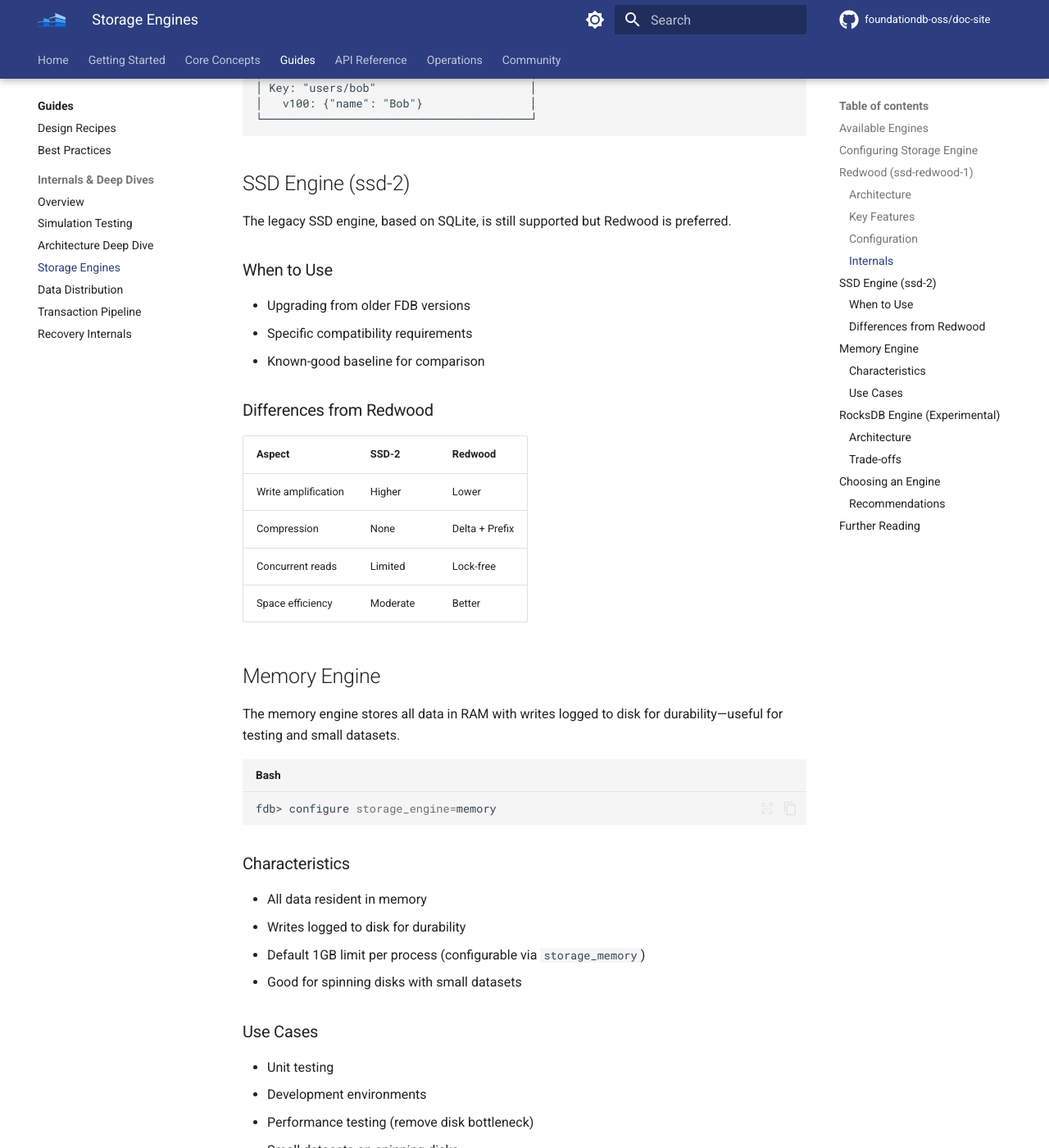
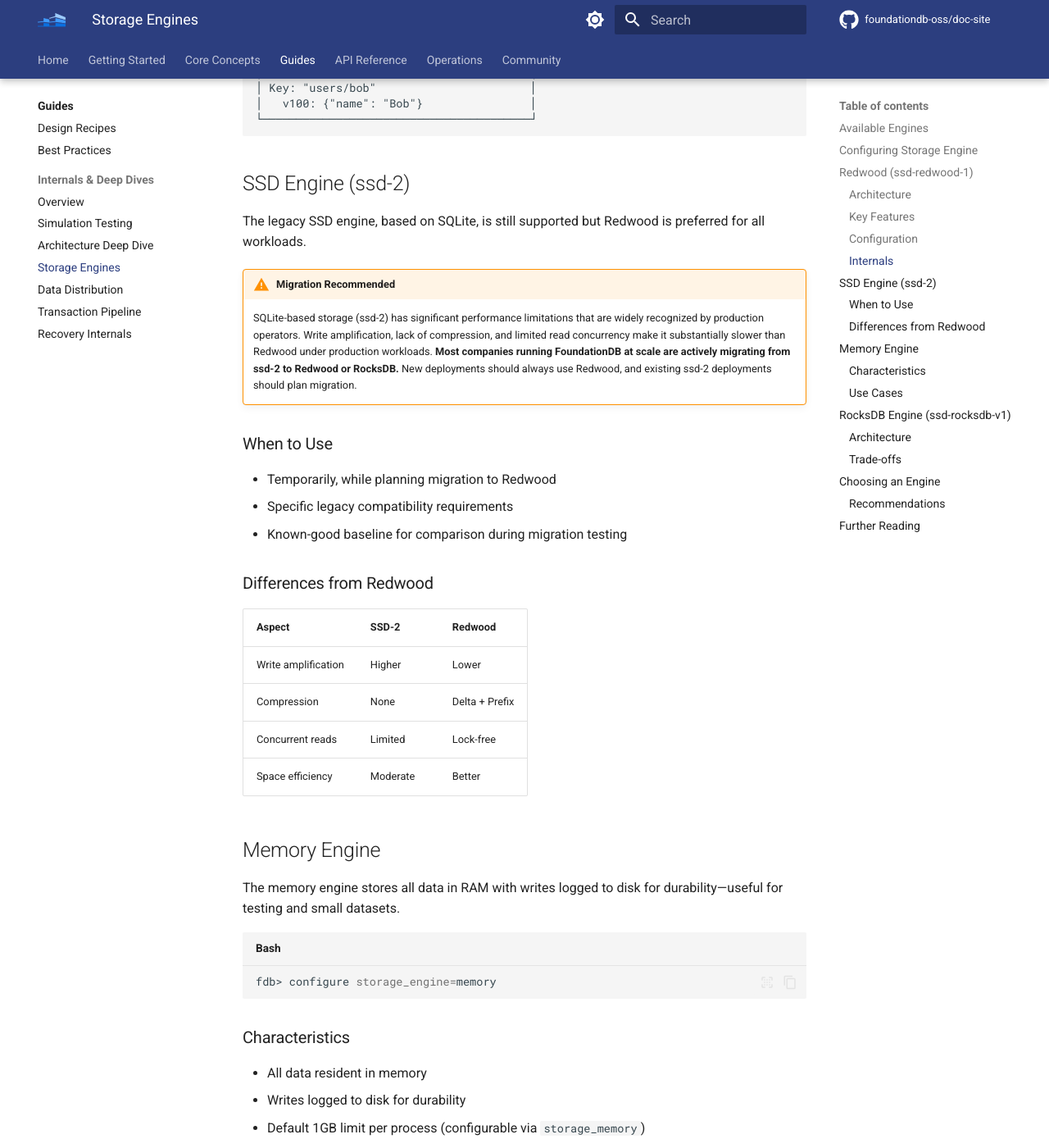
Before and after one commit to foundationdb-oss/doc-site, an MkDocs documentation site: the page built from docs/guides/storage-engines.md, in a window 1280 px wide and 1400 px high, scrolled down 2629 px. Shown: the whole window at 82% size. Built offline with MkDocs 1.6.1 and Material for MkDocs 9.7.7, drawn with Linux system fonts in a browser that asks for light colours; comment, search, counter and statistics services are not loaded; the version menu is left out; some of the changed text lies outside the part shown.

Commit message:
docs: update storage engine guidance with migration recommendations and
Agent-Id: agent-c8a46513-ce64-4e4b-be55-000a1e64d072
Linked-Note-Id: 519096bb-0ebf-4666-b790-c808e8404368

````diff
--- a/docs/guides/storage-engines.md
+++ b/docs/guides/storage-engines.md
@@ -110,13 +110,16 @@ Page Layout:
 
 ## SSD Engine (ssd-2)
 
-The legacy SSD engine, based on SQLite, is still supported but Redwood is preferred.
+The legacy SSD engine, based on SQLite, is still supported but Redwood is preferred for all workloads.
+
+!!! warning "Migration Recommended"
+    SQLite-based storage (ssd-2) has significant performance limitations that are widely recognized by production operators. Write amplification, lack of compression, and limited read concurrency make it substantially slower than Redwood under production workloads. **Most companies running FoundationDB at scale are actively migrating from ssd-2 to Redwood or RocksDB.** New deployments should always use Redwood, and existing ssd-2 deployments should plan migration.
 
 ### When to Use
 
-- Upgrading from older FDB versions
-- Specific compatibility requirements
-- Known-good baseline for comparison
+- Temporarily, while planning migration to Redwood
+- Specific legacy compatibility requirements
+- Known-good baseline for comparison during migration testing
 
 ### Differences from Redwood
 
@@ -149,9 +152,9 @@ fdb> configure storage_engine=memory
 - Performance testing (remove disk bottleneck)
 - Small datasets on spinning disks
 
-## RocksDB Engine (Experimental)
+## RocksDB Engine (ssd-rocksdb-v1)
 
-FDB includes an experimental RocksDB-based engine:
+FDB includes a RocksDB-based storage engine. While still labeled "experimental" in FDB's codebase, RocksDB is in **active production use at multiple companies** including Adobe and others running large-scale deployments:
 
 ```bash
 fdb> configure storage_engine=ssd-rocksdb-v1
@@ -196,9 +199,9 @@ flowchart TD
 ### Recommendations
 
 1. **New deployments**: Use `ssd-redwood-1` (default)
-2. **Upgrading**: Test with current engine, migrate to Redwood
+2. **Existing ssd-2 deployments**: Migrate from SQLite (ssd-2) to Redwood for better performance. Plan a maintenance window for data migration and test thoroughly in a staging environment first.
 3. **Testing**: Use `memory` for fast iteration
-4. **Experimentation**: Try `ssd-rocksdb-v1` for specific needs
+4. **RocksDB**: Consider `ssd-rocksdb-v1` if your workload benefits from RocksDB's LSM-tree characteristics. Note that multiple companies are running it in production despite the "experimental" label in FDB's source.
 
 ## Further Reading
 
````
